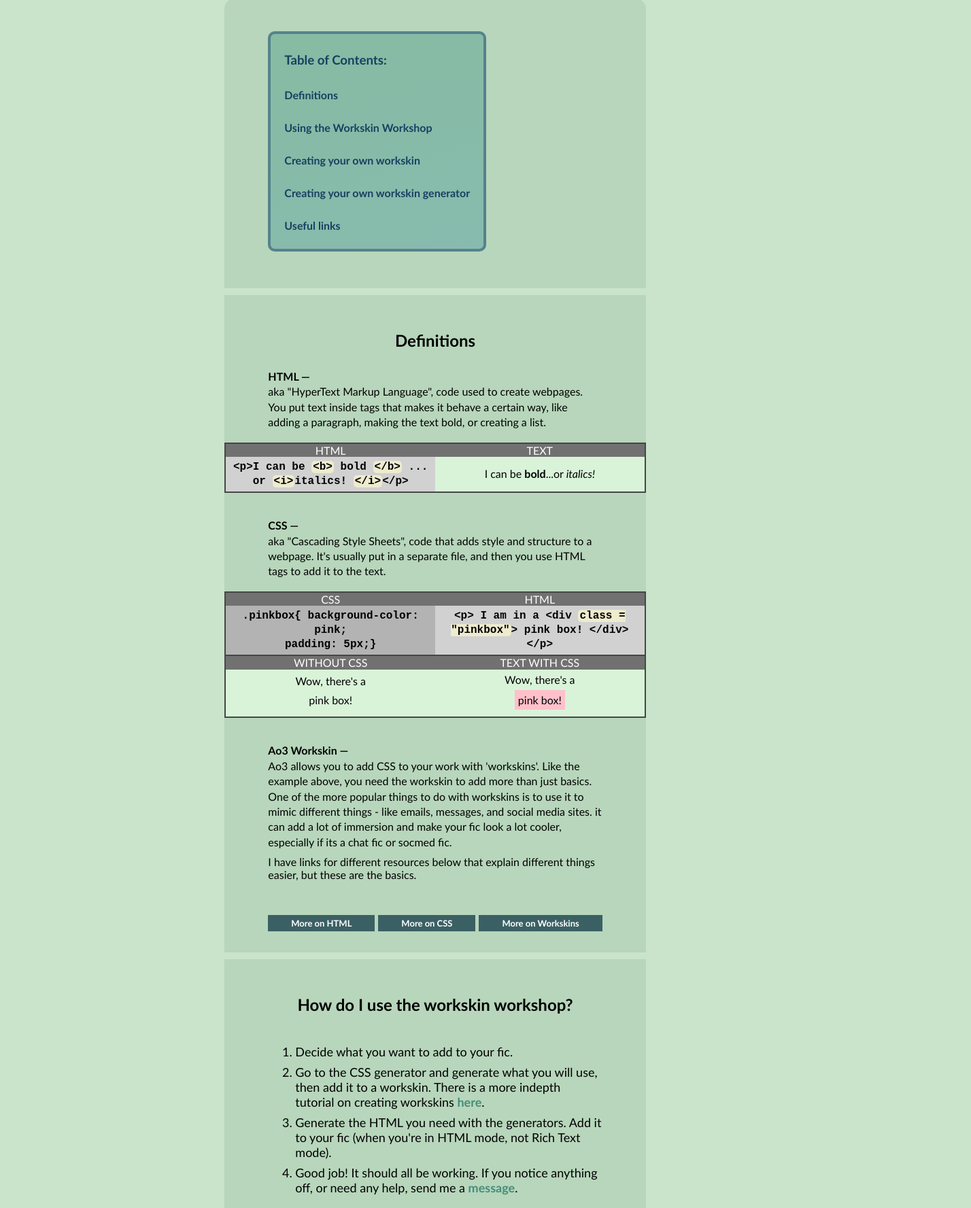
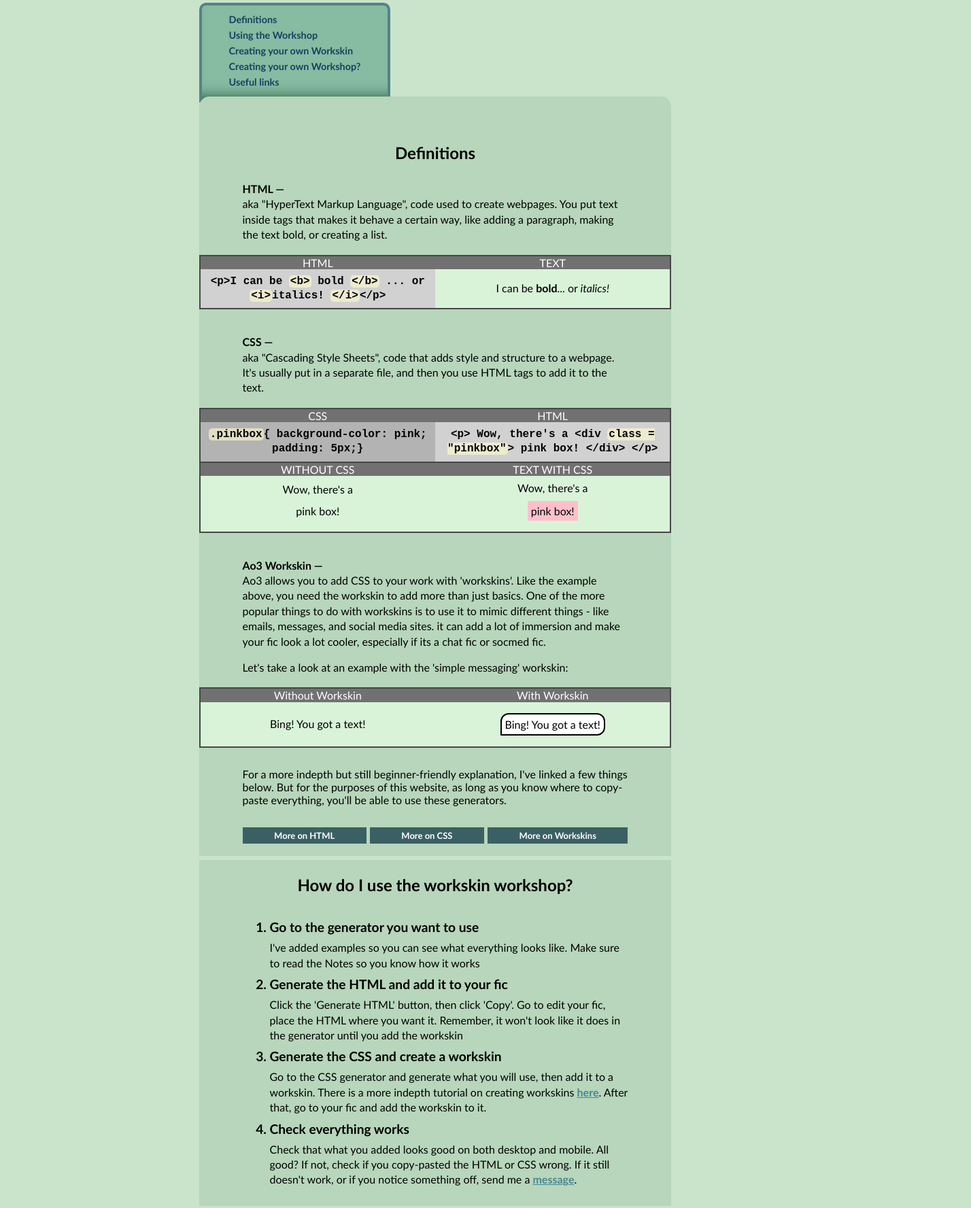
Before and after one commit to ultraviollett/Neocities-Website, a website: page public/tutorial.html in a window 1280 px wide. Shown: the part 59-1836 px from the top of the page at 68% size, 1428 px wide, since content can reach past the window. Drawn offline with Linux system fonts and the light colour scheme.

Commit message:
Updated tutorial.html

```diff
--- a/package.json
+++ b/package.json
@@ -1,5 +1,8 @@
 {
   "dependencies": {
     "jquery": "^3.7.1"
+  },
+  "devDependencies": {
+    "prettier": "3.1.1"
   }
 }
--- a/public/CSS/tutorial.css
+++ b/public/CSS/tutorial.css
@@ -4,51 +4,77 @@ to make it easier to read when on desktop
 .easytoread{
     display: flex;
     flex-direction: column;
-    margin: auto;
+    margin: 6px auto;
     width: 80vw;
-    max-width: 13cm;
+    max-width: 15cm;
     background-color: var(--lighterval);
-    padding: 3em 5vw;
-    border-radius: 15px;
+    padding: 3px 5vw;
+}
+.easytoread:nth-of-type(1){
+    display: block;
+    background-color: unset;
+    padding: 0;
+    width: 80vw;
+    max-width: 15cm;
 
-  }
+}
 
-  .easytoread p{
+.easytoread:nth-of-type(2){
+    border-radius: 15px 15px 0 0;
+    margin-top: 0;
+    padding-top: 3em;
+
+}
+
+.easytoread:last-of-type{
+    border-radius: 0 0 15px 15px;
+    padding-bottom: 2em;
+
+}
+.easytoread p{
     margin: 0.5em 0;
     line-height: 1.4;
-  }
+}
 
-  .easytoread hr{
-    border: 5px solid var(--lightestval);
-    margin: 1em -5vw 2em -5vw;
-    width: 85vw;
-  }
-  /*
- to make it easier to read when on desktop
-  */
 
-  .tableofcontents{
+.tableofcontents{
+    box-shadow: inset 2px -28px 21px -21px #154e34;
+    display: flex;
+    flex-direction: column;
+    justify-content: end;
+
     width: fit-content;
     background: rgb(135,187,162);
-    background: linear-gradient(162deg, rgba(135,187,162,1) 0%, rgba(135,187,168,1) 48%, rgba(135,187,174,1) 100%);
+    background: var(--lightval);
+    padding: 10px 0 18px 10px;
+    border: 4px solid var(--middleval);
+    border-bottom: none;
+    border-radius: 10px 10px 0 0;
+    margin: auto 20px -15px -5vw;
+}
 
-    padding: 10px 0 ;
-    border: 4px solid var(--middleval);
-    border-radius: 10px;
-  }
+
+
   .tableofcontents p{
     margin: 0;
     line-height: 0;
 
   }
   .tableofcontents a, .tableofcontents h3{
+    font-size:0.9em;
     color:#174061;
     display: block;
     text-decoration: none;
-    padding: 1em 20px;
-    margin: 0;
+    padding: 0.3em 40px;
+    margin: 0 0 0 -10px;
     line-height: 1;
+    overflow: hidden;
   }
+
+.tableofcontents h3{
+    font-size: large;
+    color: black;
+}
 
   .tableofcontents a:hover{
   display: block;
@@ -109,7 +135,7 @@ for coding demos
 }
 .codedemo p{
     margin: auto;
-    padding: 5px;
+    padding: 8px  5px;
     line-height: 1.3;
     align-content:space-around;
 }
@@ -156,3 +182,20 @@ for coding demos
     margin: auto;
 
 }
+
+.simplemsgexample{
+    display: inline-block;
+    border: 2px solid black;
+    background-color: white;
+    padding: 5px;
+    width: fit-content;
+    margin: auto;
+    border-radius: 12px;
+    border-bottom-left-radius: 0;
+}
+
+
+#usingworkshop li{
+    font-weight: bold;
+    font-size: larger;
+}
--- a/public/CSS/webpage.css
+++ b/public/CSS/webpage.css
@@ -5,7 +5,7 @@
   --middleval: #55828b;
   --darkval: #3b6064;
   --darkestval: #364958;
-  --highlight: #c69b6f;
+  --highlight: #e1e0ce;
 }
 
 
@@ -63,11 +63,6 @@ button:hover{
 
 .workskin{
   width: 100%;
-}
-
-ol>li{
-  font-size: large;
-  margin: 8px 0;
 }
 
 
@@ -147,7 +142,7 @@ fieldset{
   background-color: var(--highlight);
   border: 2px solid var(--lightval);
   border-radius: 3px;
-  font-family: monospace;
+  font-family:'Courier New', Courier, monospace;
   font-weight: bold;
   padding: 1em 2em;
 
@@ -177,12 +172,14 @@ fieldset{
 }
 
 a{
-
-text-decoration: none;
-color:#006258a0;
+text-decoration: underline;
+color:#045a7aa0;
 font-weight: bold;
 }
 
 a:hover{
-  text-decoration: underline;
+  background-color: #fcff5275;
+  padding: 2px 3px;
+  margin: -2px -3px;
+  border-radius: 4px;
 }
--- a/public/JS/simplemsg.js
+++ b/public/JS/simplemsg.js
@@ -2,7 +2,7 @@ var prev = ""; //holds code (minus surrounding div) to be added to
 
 function addSurroundingDiv(x){
     //adds div that wraps around the message.
-    x = '<div class="textdiv">'+x+'</div>';
+    x = '<div class="simplemsg">'+x+'</div>';
     return x;
 }
 
--- a/public/tutorial.html
+++ b/public/tutorial.html
@@ -11,33 +11,31 @@
     <body>
         <button class="nav" onclick="window.location.href = 'index.html';">back</button>
 <br><br>
+
 <div class="easytoread">
+  <div>
 <div class="tableofcontents">
-  <p>
-<h3>Table of Contents:</h3>
-</p>
 <p>
   <a href="#definitions">Definitions</a>
 </p>
 <p>
-  <a href="#usingworkshop">Using the Workskin Workshop</a>
+  <a href="#usingworkshop">Using the Workshop</a>
 </p>
 <p>
-  <a href="#ownworkskin">Creating your own workskin</a>
+  <a href="#ownworkskin">Creating your own Workskin</a>
 </p>
 <p>
-  <a href="#owngenerator">Creating your own workskin generator</a>
+  <a href="#owngenerator">Creating your own Workshop?</a>
 </p>
 <p>
   <a href="#links">Useful links</a>
 </p>
+</div>
+</div>
+</div>
 
-</div>
-<br><br>
-
-<hr>
-
-<h2 id="definitions">Definitions</h2>
+<div class="easytoread" id="definitions">
+<h2 >Definitions</h2>
 
 
 <p>
@@ -54,7 +52,7 @@
       or <span class="highlight">&lt;i&gt;</span>italics! <span class="highlight">&lt;/i&gt;</span>&lt;/p&gt; </p>
   </div>
   <div class="header"><p>TEXT</p></div>
-  <div class="text"><p>I can be <b>bold</b>...or <i>italics!</i></p> </div>
+  <div class="text"><p>I can be <b>bold</b>... or <i>italics!</i></p> </div>
 
 </div>
 <br>
@@ -67,12 +65,12 @@
 <div class="codedemo">
   <div class="header"><p>CSS</p></div>
   <div  class="CSScoding" >
-    <p> .pinkbox{ background-color: pink;<Br>
+    <p> <span class="highlight">.pinkbox</span>{ background-color: pink;<Br>
       padding: 5px;}
   </div>
   <div class="header"><p>HTML</p></div>
   <div  class="HTMLcoding" >
-    <p> &lt;p&gt; I am in a &lt;div <span class="highlight">class = "pinkbox"</span>&gt; pink box! &lt;/div&gt; &lt;/p&gt; </p>
+    <p> &lt;p&gt; Wow, there's a &lt;div <span class="highlight">class = "pinkbox"</span>&gt; pink box! &lt;/div&gt; &lt;/p&gt; </p>
   </div>
 </div>
 
@@ -93,36 +91,65 @@
  it can add a lot of immersion and make your fic look a lot cooler,
  especially if its a chat fic or socmed fic.
 </p>
+<p>
+Let's take a look at an example with the 'simple messaging' workskin:
+</p>
 
-I have links for different resources below that explain different
- things easier, but these are the basics.
+<div class="codedemo">
+  <div class="header"><p>Without Workskin</p></div>
+  <div  class="text" >
+    <p> Bing! You got a text! </p>
+  </div>
+  <div class="header"><p>With Workskin</p></div>
+  <div  class="text" >
+    <p> <div class="simplemsgexample">Bing! You got a text!</div></p>
+  </div>
+</div>
+<br>
+For a more indepth but still beginner-friendly explanation, I've linked a few things below.
+But for the purposes of this website, as long as you know where to copy-paste everything,
+you'll be able to use these generators.
 </p>
-<br>
 <div class="buttonhorizontal">
-  <button>More on HTML</button>
-  <button>More on CSS</button>
-  <button>More on Workskins</button>
+  <button onclick="window.location.href='https://developer.mozilla.org/en-US/docs/Web/HTML';">More on HTML</button>
+  <button onclick="window.location.href='https://developer.mozilla.org/en-US/docs/Learn/CSS';">More on CSS</button>
+  <button onclick="window.location.href='https://archiveofourown.org/admin_posts/1370';">More on Workskins</button>
 </div>
 
 
-<hr>
+</div><div class="easytoread" id="usingworkshop">
 
-<h2 id="usingworkshop">How do I use the workskin workshop?</h2>
+<h2>How do I use the workskin workshop?</h2>
 <ol>
-<li>Decide what you want to add to your fic.</li>
-<li>Go to the CSS generator and generate what you will use, then add it to a workskin. There is a more indepth tutorial on
+<li>Go to the generator you want to use</li>
+<p>I've added examples so you can see what everything looks like.
+  Make sure to read the Notes so you know how it works
+</p>
+
+<li>Generate the HTML and add it to your fic</li>
+<p>
+  Click the 'Generate HTML' button, then click 'Copy'. Go to edit your fic,
+  place the HTML where you want it. Remember, it won't look like it does in the generator
+  until you add the workskin
+</p>
+<li>Generate the CSS and create a workskin</li>
+<p>Go to the CSS generator and generate what you will use, then add it to a workskin. There is a more indepth tutorial on
   creating workskins <a href="https://archiveofourown.org/admin_posts/1370">here</a>.
-</li>
-<li>
-  Generate the HTML you need with the generators.
-  Add it to your fic (when you're in HTML mode, not Rich Text mode).
-</li>
-<li>
-Good job! It should all be working. If you notice anything off, or need any help, send me a <a href="contactform.html">message</a>.
-</li>
+  After that, go to your fic and add the workskin to it.
+<li>Check everything works</li>
+<p>
+  Check that what you added looks good on both desktop and mobile.
+All good? If not, check if you copy-pasted the HTML or CSS wrong. If it still doesn't work,
+or if you notice something off, send me a <a href="contactform.html">message</a>.
+</p>
 </ol>
-<hr>
- <h2 id="ownworkskin">How do I create my own workskin?</h2>
+</div>
+
+
+
+<div class="easytoread" id="ownworkskin">
+ <h2>How do I create my own workskin?</h2>
+ [draft]<br>
 I'm so glad you're interested! Making workskins has always been really fun for me, and I hope it'll be for you too!
 <br>I reccomend downloading VScode and the microsoft live preview extension, so you can
 work on the workskin and immediately see changes <br>
@@ -148,10 +175,12 @@ paragraphs have line breaks and margins of whatever. do this to make it go away
 
 </div>
 
-<hr>
+</div>
 
- <h2 id="owngenerator">How would I make my own workskin generator?</h2>
+<div class="easytoread" id="owngenerator">
 
+ <h2>How would I make my own workskin generator?</h2>
+ [draft]<br>
 PLEASE GOD JOIN ME<br> If you do, PLEASE let me know and I'll link it
 
  I've used neocities to host this site, and coded it on VScode with the help of live preview
@@ -168,8 +197,12 @@ Everything for this neocities is available on my github, (here).
   <button>My Github</button>
 
 </div>
- <hr>
-<h2 id="links">Useful Links</h2>
+
+
+</div><div class="easytoread" id="links">
+
+<h2>Useful Links</h2>
+[draft]<br>
 <p>
   I've linked a lot above, but here are more that are super helpful:</p>
 </p>
```
Also changed, not shown: public/CSS/simplemsg.css (+4 -4 lines), public/JS/twt.js (+9 -13 lines), public/index.html (+1 -1 lines), public/simplemsg.html (+1 -1 lines), 1 other file.
